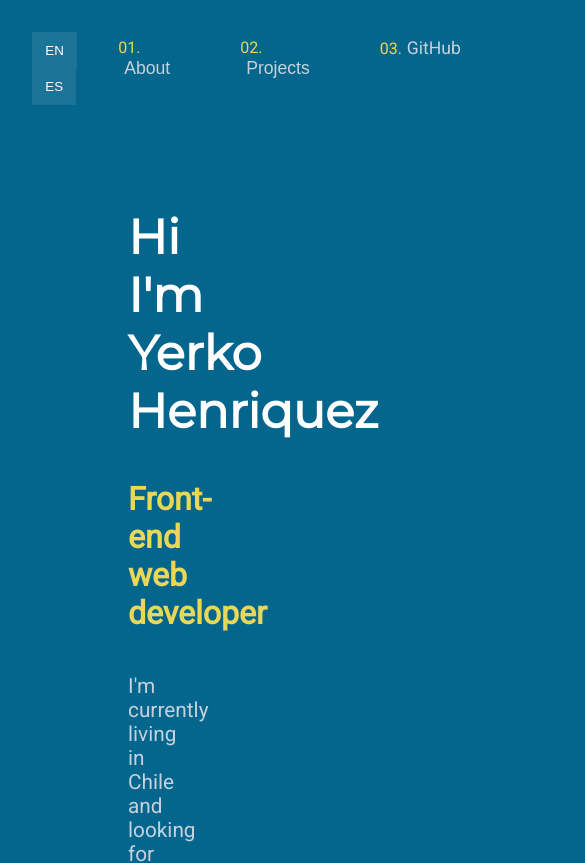
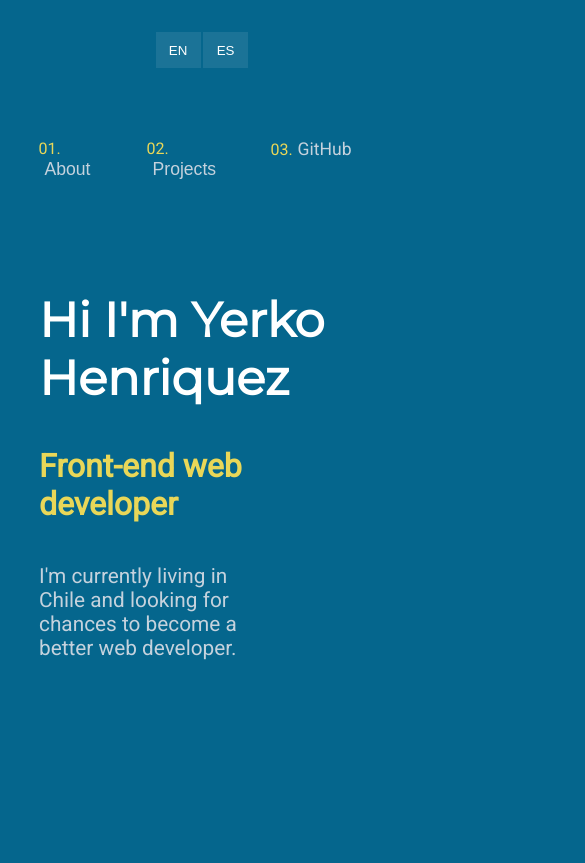
Before and after one commit to YerkoHR/portfolio, a React (Create React App) app: page / in a window 390 px wide. Shown: the top 863 px of the page, 585 px wide, since content can reach past the window. Built offline with nearby package versions, Linux system fonts and the light colour scheme.

Commit message:
responsiveness added

```diff
--- a/src/components/Header.jsx
+++ b/src/components/Header.jsx
@@ -1,11 +1,16 @@
 import React from "react";
 import styled, { keyframes } from "styled-components";
+
+// min-width 640px
 
 const StyledHeader = styled.header`
   display: flex;
   justify-content: space-between;
   padding: 2em 1em;
   counter-reset: item 0;
+  @media (max-width: 640px) {
+    flex-direction: column;
+  }
 `;
 const HeaderUl = styled.ul`
   margin: 0;
@@ -13,6 +18,10 @@ const HeaderUl = styled.ul`
   display: flex;
   flex-direction: row;
   list-style: none;
+  @media (max-width: 640px) {
+    margin-top: 4em;
+    justify-content: center;
+  }
 `;
 const NavAnimation = keyframes`
   from{
@@ -48,6 +57,9 @@ const HeaderLi = styled.li`
     content: "0" counter(item) ".";
     color: ${props => props.theme.contrast};
     margin-right: 0.3em;
+  }
+  @media (max-width: 640px) {
+    margin: 0 1em;
   }
 `;
 const LangBtns = styled.div`
--- a/src/components/Section.jsx
+++ b/src/components/Section.jsx
@@ -4,6 +4,11 @@ import styled from "styled-components";
 const StyledSection = styled.section`
   padding: 2em 15em 2em 8em;
   margin-bottom: 12em;
+  @media (max-width: 870px) {
+    width: 80%;
+    padding: 2em 0;
+    margin: 0 auto 12em auto;
+  }
 `;
 
 export default ({ children }) => <StyledSection>{children}</StyledSection>;
--- a/src/components/SectionTwo.jsx
+++ b/src/components/SectionTwo.jsx
@@ -7,6 +7,10 @@ const Projects = styled.div`
   display: grid;
   grid-template-columns: repeat(2, minmax(300px, 1fr));
   grid-gap: 15px 15px;
+  @media (max-width: 780px) {
+    grid-template-columns: 1fr;
+    grid-template-rows: 1fr 1fr;
+  }
 `;
 
 export const SectionTwo = ({ StyledTitle, projects, language }) => (
```
